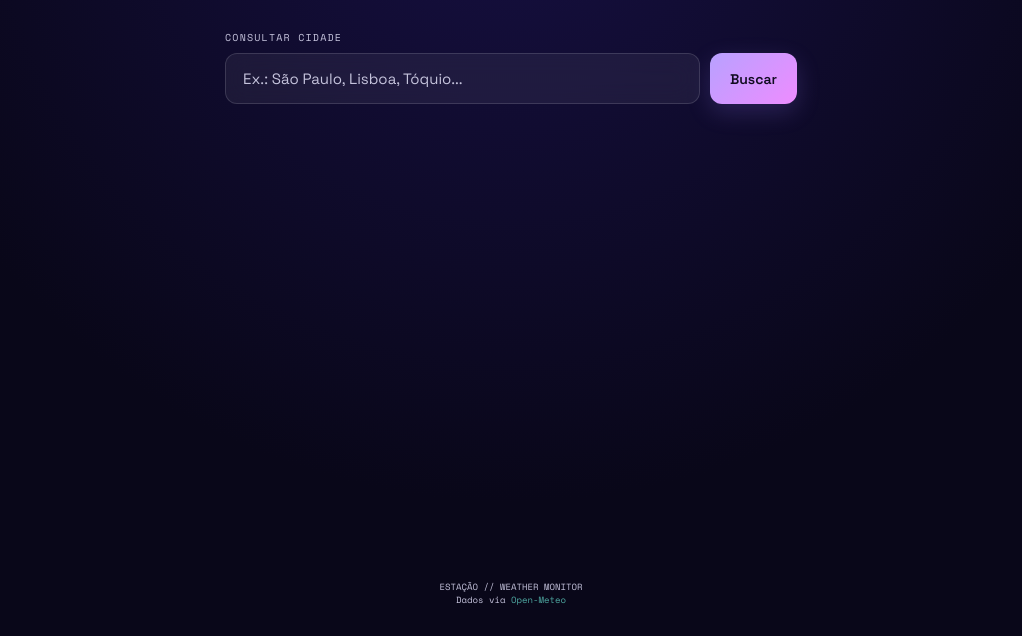
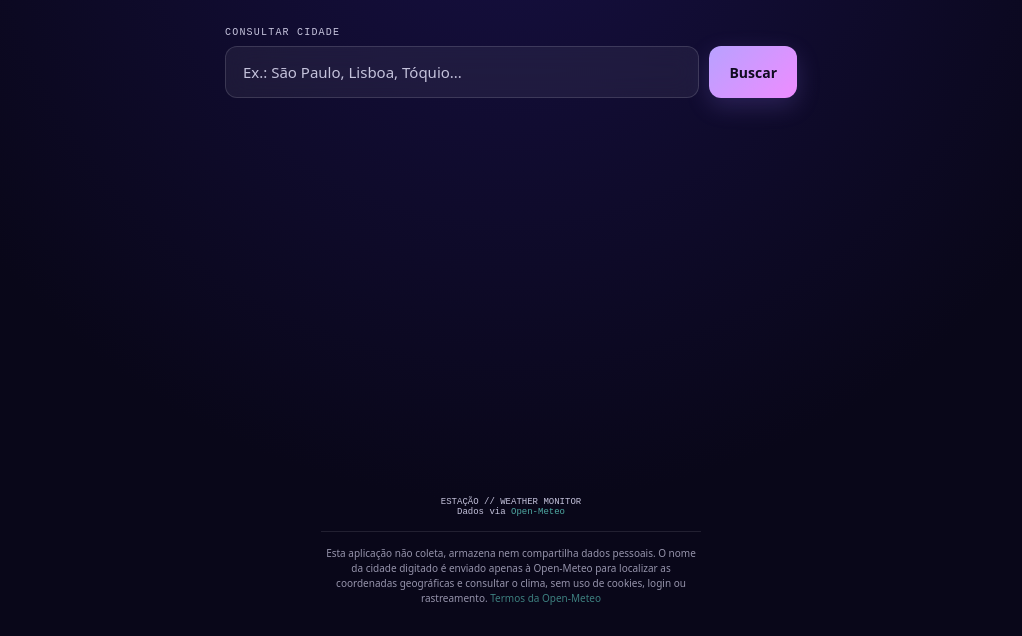
Before and after one commit to ThaisSantanaa/projeto_clima, a website: page index.html in a window 1280 px wide. Shown: the part 164-800 px from the top of the page, without its empty margins (129-1151 px from the left). Drawn offline with nearby package versions, Linux system fonts and the light colour scheme; some icons are missing.

Commit message:
✨ feat: adicionar cabeçalhos de segurança, aviso de privacidade e relatório de auditoria ao projeto

```diff
--- a/index.html
+++ b/index.html
@@ -11,6 +11,25 @@
   >
 
   <title>Estação · Previsão do Tempo</title>
+
+
+  <!-- =====================================================
+       CABEÇALHOS DE SEGURANÇA (via meta tag)
+       Observação: para produção, prefira enviar estes
+       cabeçalhos via servidor/CDN (ex.: Netlify _headers,
+       Nginx, Cloudflare), pois alguns diretivas de CSP
+       (como frame-ancestors) não têm efeito via <meta>.
+  ====================================================== -->
+
+  <meta
+    http-equiv="Content-Security-Policy"
+    content="default-src 'none'; script-src 'self'; style-src 'self' https://fonts.googleapis.com https://cdnjs.cloudflare.com; font-src https://fonts.gstatic.com https://cdnjs.cloudflare.com; img-src 'self' data:; connect-src 'self' https://api.open-meteo.com https://geocoding-api.open-meteo.com; base-uri 'self'; form-action 'self';"
+  >
+
+  <meta
+    name="referrer"
+    content="no-referrer-when-downgrade"
+  >
 
 
   <!-- =====================================================
@@ -31,16 +50,23 @@
   <link
     href="https://fonts.googleapis.com/css2?family=Fraunces:opsz,wght@9..144,400;9..144,600&family=Space+Grotesk:wght@400;500;600&family=Space+Mono:wght@400;700&display=swap"
     rel="stylesheet"
+    crossorigin="anonymous"
+    referrerpolicy="no-referrer"
   >
 
 
   <!-- =====================================================
        WEATHER ICONS
+       Nota: recomenda-se gerar e adicionar um hash de
+       integridade (SRI) para esta versão fixa (2.0.12) ao
+       publicar em produção. Ver SECURITY.md para instruções.
   ====================================================== -->
 
   <link
     rel="stylesheet"
     href="https://cdnjs.cloudflare.com/ajax/libs/weather-icons/2.0.12/css/weather-icons.min.css"
+    crossorigin="anonymous"
+    referrerpolicy="no-referrer"
   >
 
 
@@ -442,10 +468,26 @@
     <a
       href="https://open-meteo.com/"
       target="_blank"
-      rel="noopener"
+      rel="noopener noreferrer"
     >
       Open-Meteo
     </a>
+
+
+    <p class="credit__privacy">
+      Esta aplicação não coleta, armazena nem compartilha
+      dados pessoais. O nome da cidade digitado é enviado
+      apenas à Open-Meteo para localizar as coordenadas
+      geográficas e consultar o clima, sem uso de cookies,
+      login ou rastreamento.
+      <a
+        href="https://open-meteo.com/en/terms"
+        target="_blank"
+        rel="noopener noreferrer"
+      >
+        Termos da Open-Meteo
+      </a>
+    </p>
 
   </footer>
 
--- a/style.css
+++ b/style.css
@@ -1218,6 +1218,36 @@ body.day .moon {
 }
 
 
+.credit__privacy {
+
+  max-width: 380px;
+
+  margin: 14px auto 0;
+
+  padding-top: 14px;
+
+  border-top: 1px solid var(--line);
+
+  color: var(--cloud-dim);
+
+  font-family: var(--body);
+
+  font-size: 10px;
+
+  line-height: 1.5;
+
+  opacity: 0.75;
+
+}
+
+
+.credit__privacy a {
+
+  color: var(--teal);
+
+}
+
+
 /* ============================================================
    RESPONSIVIDADE
    ============================================================ */
```
Also changed, not shown: README.md, 3 other files.
